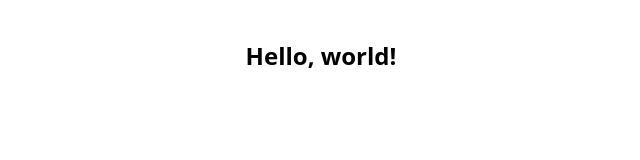
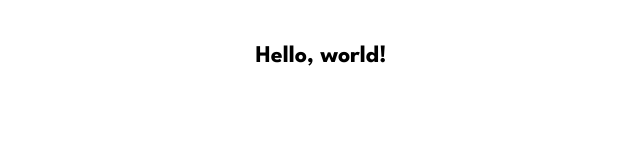
Before and after one commit to coderSuresh/static-job-listings-master, a React (Vite) app: page / in a window 1280 px wide. Shown: the top 160 px of the page, without its empty margins (319-959 px from the left). Built offline with nearby package versions, Linux system fonts and the light colour scheme.

Commit message:
font and color setup

```diff
--- a/index.html
+++ b/index.html
@@ -1,13 +1,20 @@
 <!DOCTYPE html>
 <html lang="en">
+
 <head>
   <meta charset="UTF-8" />
   <link rel="icon" type="image/svg+xml" href="/vite.svg" />
   <meta name="viewport" content="width=device-width, initial-scale=1.0" />
   <title>Job Listing | CoderSuresh</title>
+  <!-- Google font -->
+  <link rel="preconnect" href="https://fonts.googleapis.com">
+  <link rel="preconnect" href="https://fonts.gstatic.com" crossorigin>
+  <link href="https://fonts.googleapis.com/css2?family=League+Spartan:wght@500;700&display=swap" rel="stylesheet">
 </head>
+
 <body>
   <div id="root"></div>
   <script type="module" src="/src/main.jsx"></script>
 </body>
+
 </html>
--- a/src/styles/index.css
+++ b/src/styles/index.css
@@ -1,3 +1,15 @@
 @tailwind base;
 @tailwind components;
 @tailwind utilities;
+
+:root {
+    --primary: hsl(180, 29%, 50%);
+    --bg: hsl(180, 52%, 96%);
+    --light-cyan: hsl(180, 31%, 95%);
+    --grayish-cyan: hsl(180, 8%, 52%);
+    --dark-grayish-cyan: hsl(180, 14%, 20%);
+}
+
+body {
+    font-family: 'League Spartan', sans-serif;
+}
--- a/src/styles/styles.css
+++ b/src/styles/styles.css
@@ -538,3 +538,15 @@ video {
 .font-bold {
   font-weight: 700;
 }
+
+:root {
+  --primary: hsl(180, 29%, 50%);
+  --bg: hsl(180, 52%, 96%);
+  --light-cyan: hsl(180, 31%, 95%);
+  --grayish-cyan: hsl(180, 8%, 52%);
+  --dark-grayish-cyan: hsl(180, 14%, 20%);
+}
+
+body {
+  font-family: 'League Spartan', sans-serif;
+}
```
Lines whose indentation alone changed are shown as unchanged.
